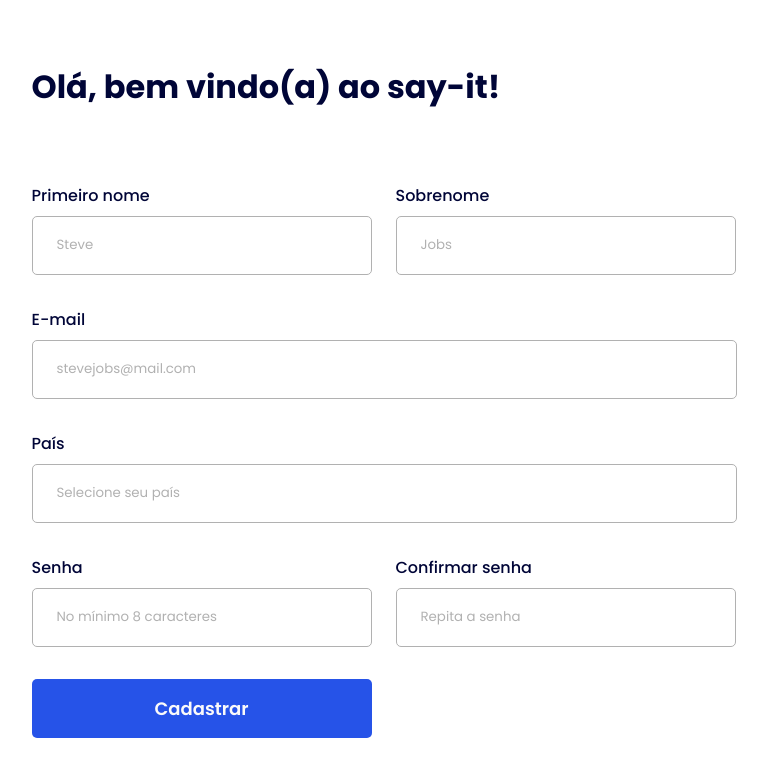
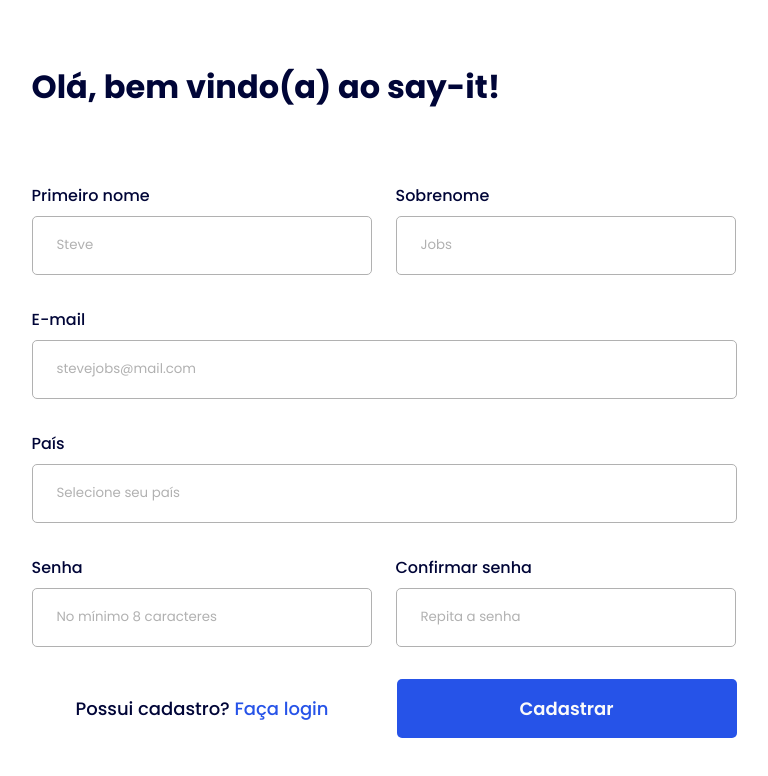
Before and after one commit to michelzaum/say-it, a React (Create React App) app in the folder front-end/: page / in a window 1280 px wide. Shown: the top 776 px of the page, without its empty margins (256-1024 px from the left). Built offline with nearby package versions, Linux system fonts and the light colour scheme.

Commit message:
Creating the TextWithLink component

```diff
--- a/front-end/src/Pages/Register/index.tsx
+++ b/front-end/src/Pages/Register/index.tsx
@@ -3,6 +3,7 @@ import { FormContainer, FormFieldGroup } from './styles';
 import { FormField } from '../../components/FormField';
 import { Title } from '../../components/Title';
 import { Button } from '../../components/Button';
+import { TextWithLink } from '../../components/TextWithLink';
 
 export const Register = () => {
   return (
@@ -18,7 +19,10 @@ export const Register = () => {
         <FormField label="Senha" placeholder="No mínimo 8 caracteres" />
         <FormField label="Confirmar senha" placeholder="Repita a senha" />
       </FormFieldGroup>
-      <Button />
+      <FormFieldGroup>
+        <Button />
+        <TextWithLink />
+      </FormFieldGroup>
     </FormContainer>
   );
 };
--- a/front-end/src/Pages/Register/styles.ts
+++ b/front-end/src/Pages/Register/styles.ts
@@ -13,4 +13,5 @@ export const FormContainer = styled.form`
 export const FormFieldGroup = styled.div`
   display: flex;
   gap: ${measures['spacing-large']}px;
+  align-items: center;
 `;
--- a/front-end/src/components/Button/styles.ts
+++ b/front-end/src/components/Button/styles.ts
@@ -13,6 +13,7 @@ export const Button = styled.button`
   margin-top: ${measures['spacing-x-large']}px;
   cursor: pointer;
   transition: ease-in-out 0.3s;
+  order: 2;
 
   &:hover {
     background-color: ${colors.primaryBlueHover};
--- /dev/null
+++ b/front-end/src/components/TextWithLink/index.tsx
@@ -0,0 +1,9 @@
+import { Text, Link } from './styles';
+
+export const TextWithLink = () => {
+  return (
+      <Text>Possui cadastro?
+        <Link href="/"> Faça login</Link>
+      </Text>
+  );
+};
--- /dev/null
+++ b/front-end/src/components/TextWithLink/styles.ts
@@ -0,0 +1,22 @@
+import styled, { css } from 'styled-components';
+import { colors } from '../../constants/colors';
+import { measures } from '../../constants/measures';
+
+export const DefaultTextStyles = css`
+  font-size: 18px;
+  font-weight: 500;
+  margin: 0 auto;
+  margin-top: ${measures['spacing-x-large']}px;
+  order: 1;
+`;
+
+export const Text = styled.span`
+  ${DefaultTextStyles}
+  color: ${colors.dark};
+`;
+
+export const Link = styled.a`
+  ${DefaultTextStyles}
+  color: ${colors.primaryBlue};
+  text-decoration: none;
+`;
```
